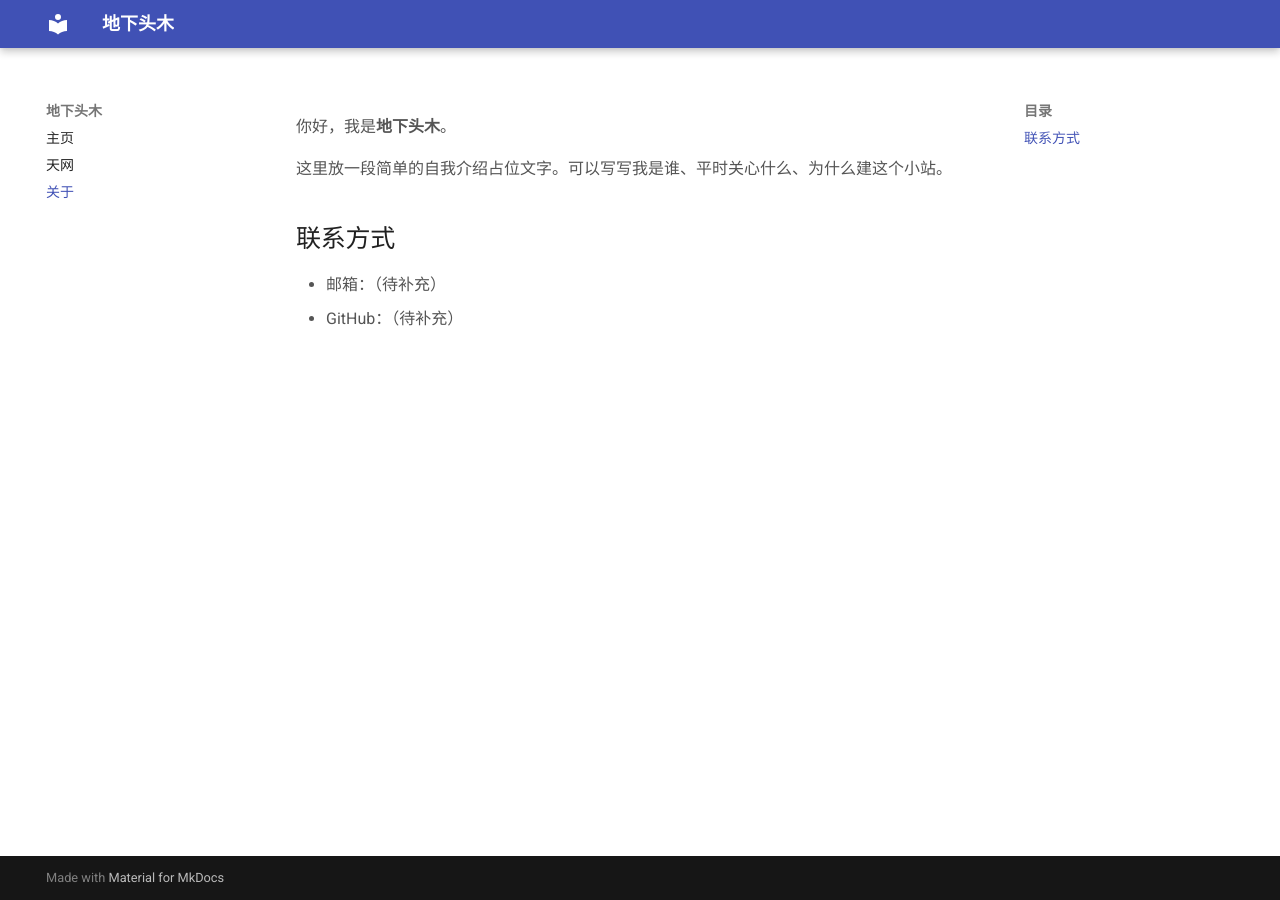
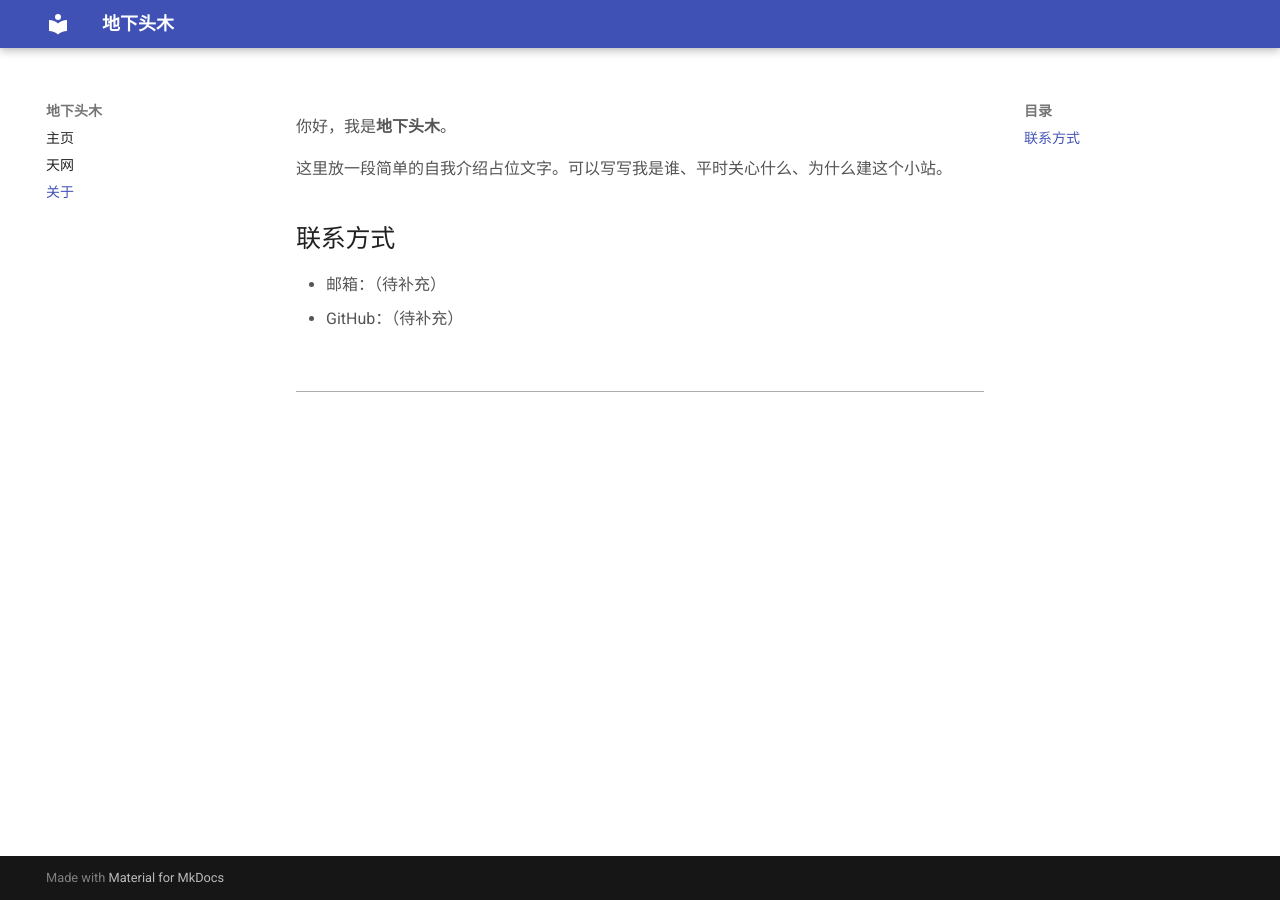
Before and after one commit to LH88boi/LH88boi.github.io, an MkDocs documentation site: the page built from docs/about/index.md, in a window 1280 px wide. Built offline with MkDocs 1.6.1 and Material for MkDocs 9.7.7, drawn with Linux system fonts in a browser that asks for light colours.

Commit message:
关于与天网页面加入 Disfora 纯评论

```diff
--- a/docs/about/index.md
+++ b/docs/about/index.md
@@ -8,3 +8,7 @@
 
 - 邮箱：（待补充）
 - GitHub：（待补充）
+
+<div class="comments-block">
+  <div data-disfora-comments></div>
+</div>
--- a/docs/stylesheets/extra.css
+++ b/docs/stylesheets/extra.css
@@ -39,3 +39,11 @@ h1 a.md-nav__link {
   margin-top: 2rem;
   padding-top: 2rem;
 }
+
+/* 4) 评论区（Disfora，纯评论） */
+.comments-block {
+  margin-top: 3rem;
+  padding-top: 2rem;
+  border-top: 1px solid var(--md-default-fg-color--lighter);
+  min-height: 120px;
+}
--- a/mkdocs.yml
+++ b/mkdocs.yml
@@ -7,7 +7,6 @@ theme:
   language: zh
   custom_dir: overrides
   features:
-    - navigation.instant
     - navigation.tracking
     - content.code.copy
     - search.suggest
--- /dev/null
+++ b/overrides/blog.html
@@ -0,0 +1,27 @@
+{#-
+  基于 Material 主题 blog.html，仅额外在文章列表底部加入 Disfora 纯评论区。
+  主题升级后如需同步，可比对 material/templates/blog.html。
+-#}
+{% extends "main.html" %}
+{% block container %}
+  <div class="md-content" data-md-component="content">
+    <div class="md-content__inner">
+      <header class="md-typeset">
+        {{ page.content }}
+      </header>
+      {% for post in posts %}
+        {% include "partials/post.html" %}
+      {% endfor %}
+      {% if pagination %}
+        {% block pagination %}
+          {% include "partials/pagination.html" %}
+        {% endblock %}
+      {% endif %}
+      {% if page.url == "jottings/" %}
+        <div class="comments-block">
+          <div data-disfora-comments></div>
+        </div>
+      {% endif %}
+    </div>
+  </div>
+{% endblock %}
--- a/overrides/main.html
+++ b/overrides/main.html
@@ -4,3 +4,9 @@
   {{ super() }}
   <meta name="disfora-site-verification" content="dc7e4433d2a56b63a7d08b0ff25ceffd">
 {% endblock %}
+
+{% block scripts %}
+  {{ super() }}
+  <!-- Disfora 评论加载器：放在 </body> 前，仅在含容器的页面注入组件 -->
+  <script src="https://disfora.com/public/disfora.js" async></script>
+{% endblock %}
```
